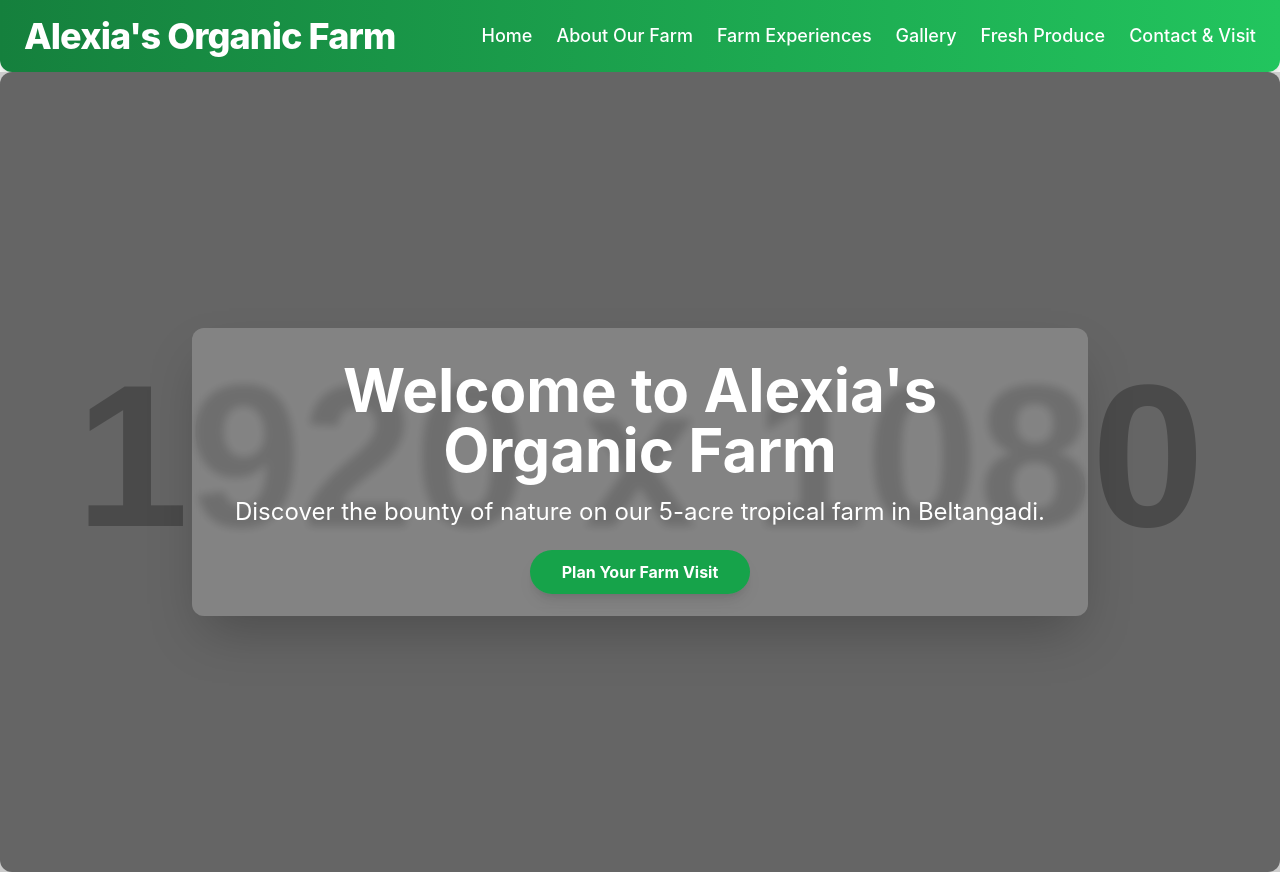
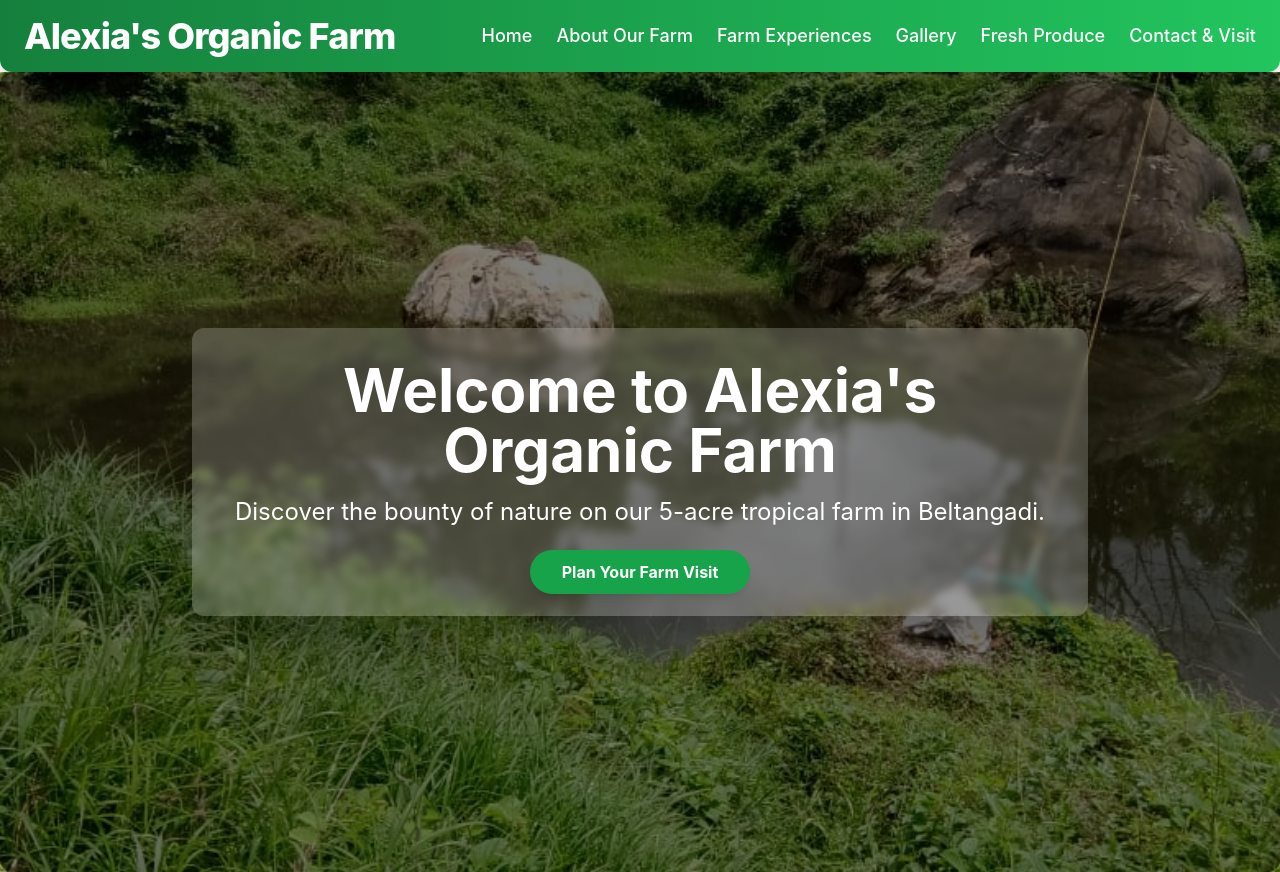
Before and after one commit to alexiasorganicfarm/alexiasorganicfarm, a plain HTML site: page index.html in a window 1280 px wide. Shown: the top 872 px of the page. Drawn offline with nearby package versions, Linux system fonts and the light colour scheme; placeholder pictures from the web are drawn by us.

Commit message:
Updated index.html

```diff
--- a/index.html
+++ b/index.html
@@ -57,7 +57,7 @@
 
     <!-- Hero Section -->
     <section id="home" class="relative bg-cover bg-center h-screen flex items-center justify-center text-center p-4"
-        style="background-image: url('https://placehold.co/1920x1080/a8e6cf/000000?text=Alexia%27s+Organic+Farm+Main+View');">
+        style="background-image: url('main-bg.jpg');">
         <!-- NOTE: For your live website, replace the 'placehold.co' URL below with your actual main view image URL. -->
         <!-- Example: background-image: url('your-image-folder/your-main-view-image.jpg'); -->
         <div class="absolute inset-0 bg-black opacity-50 rounded-xl"></div>
```
